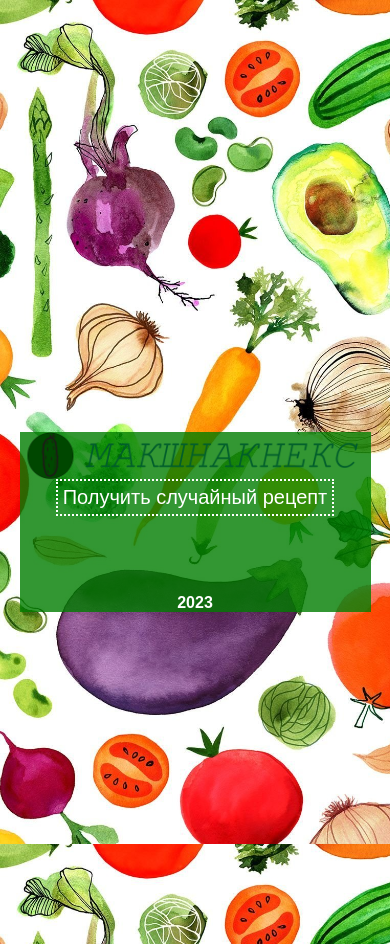
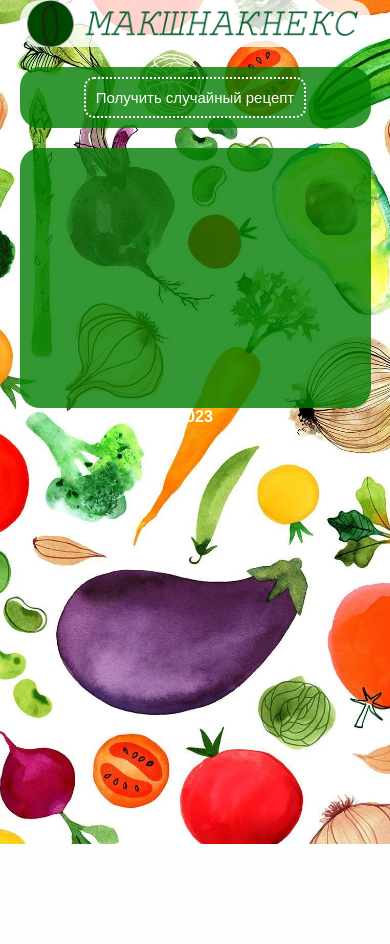
Before and after one commit to iSpeedMan/anekdot, a Django app: page / in a window 390 px wide. After the commit the page ends 844 px from the top, so only its background shows below. Run offline with Django 4.2, Linux system fonts and the light colour scheme.

Commit message:
re style

```diff
--- a/src/apps/common/templates/common/recepts_list.html
+++ b/src/apps/common/templates/common/recepts_list.html
@@ -8,9 +8,10 @@
     <form method="post" class="form">
         {% csrf_token %}
         <input class="button" type="submit" value="Получить случайный рецепт">
-        <div class="recept">
-            <div class="recept_img">
-                <img src="{{random_item.img.url}}" alt="{{ random_item.name }}" title="{{ random_item.name }}"></div>
+    </form>
+<div class="recept">
+            <div class="recept_img" style="background-image: url('{{random_item.img.url}}')" title="{{ random_item.name }}">
+            </div>
             <div class="recept_block">
                 <div class="recept_name">{{ random_item.name}}</div>
                 <div class="recept_text">
@@ -19,6 +20,4 @@
                     {% endautoescape %}</div>
             </div>
         </div>
-        {{product.specifications}}
-    </form>
 {% endblock %}
--- a/src/static/common/css/style.css
+++ b/src/static/common/css/style.css
@@ -12,7 +12,6 @@ body {
 }
 
 body{
-    margin-top: 100px;
 	display:flex;
 	justify-content:center;
     flex-direction:column;
@@ -21,39 +20,25 @@ body{
     background-size: cover;
 }
 
-.wrapper_box{
-    background-color: rgba(0, 125, 0, 0.8);
-}
-
 .wrapper {
     display: flex;
     flex-direction: column;
-    min-width: 300px;
     min-height: 100%;
 
 }
 
 header{
     display:flex;
-    justify-content: space-between;
+    justify-content: center;
     align-items: center;
+    background-color: rgba(255, 255, 255, 0.8);
+    border-radius: 20px;
 
 }
 
 .logo{
-width:100%;
 
-}
-
-.random{
-	width: 100%;
-	display:flex;
-    justify-content: center;
-    align-items: center;
-}
-
-.random img{
-	width: 30%;
+    width:100%;
 }
 
 .form{
@@ -62,48 +47,61 @@ width:100%;
     justify-content: center;
     align-items: center;
     flex-direction: column;
+    background-color: rgba(0, 125, 0, 0.8);
+    margin: 20px 0;
+    padding: 10px 0;
+    border-radius: 20px;
 }
 
 .button{
     border: 2px dotted white;
     background-color: transparent;
-    padding: 5px;
     transition: 0.2s;
     font-size: 20px;
     color: white;
-    margin-bottom: 40px;
+    padding: 10px;
+    border-radius: 10px;
 }
 
 .button:hover{
     transition: 0.2s;
     cursor: grab;
-    border: 2px dotted green;
+    border: 2px dotted blue;
+    color: blue;
 
 }
 
 .recept{
     display: flex;
-    margin: 10px;
     color: white;
+    align-items: flex-start;
+    flex-direction: row;
+    border-radius: 20px;
+    background-color: rgba(0, 125, 0, 0.8);
+    padding: 20px;
 }
 
 
 .recept_img{
-    margin: 0 20px 0  0;
+    flex: 0 1 100%;
+    height: 400px;
+    background-size: cover;
+    background-position: center;
+    border-radius: 10px;
 }
 
 .recept_block{
+    margin-left: 10px;
 
 }
 
 .recept_name{
     font-size: 20px;
     font-family: fantasy;
-    margin: 10px 0;
 }
 
 .recept_text{
-
+    font-size: 17px;
 }
 
 footer{
@@ -115,3 +113,30 @@ footer{
 	bottom:5px;
     left: 0;
 }
+@media (max-width:769px) {
+
+    .button{
+        font-size: 15px;
+    }
+
+    .recept{
+
+        flex-direction: column;
+    }
+    .recept_img{
+        flex: 1 0 auto;
+        width: 100%;
+        height: 200px;
+        margin-bottom: 20px;
+    }
+
+    .recept_name{
+        font-size: 15px;
+        font-family: fantasy;
+    }
+
+    .recept_text{
+        font-size: 12px;
+    }
+
+}
--- a/src/templates/base/base.html
+++ b/src/templates/base/base.html
@@ -17,9 +17,7 @@
 </style>
 </head>
 <body>
-    <div class="wrapper_box">
     <div class="wrapper">
-
         <header>
             <img class="logo" src="{% static 'common/img/logo.png' %}">
         </header>
@@ -30,6 +28,5 @@
 
         <script src="{% static 'common/js/scripts.js' %}" ></script>
     </div>
-    </div>
 </body>
 </html>
```
